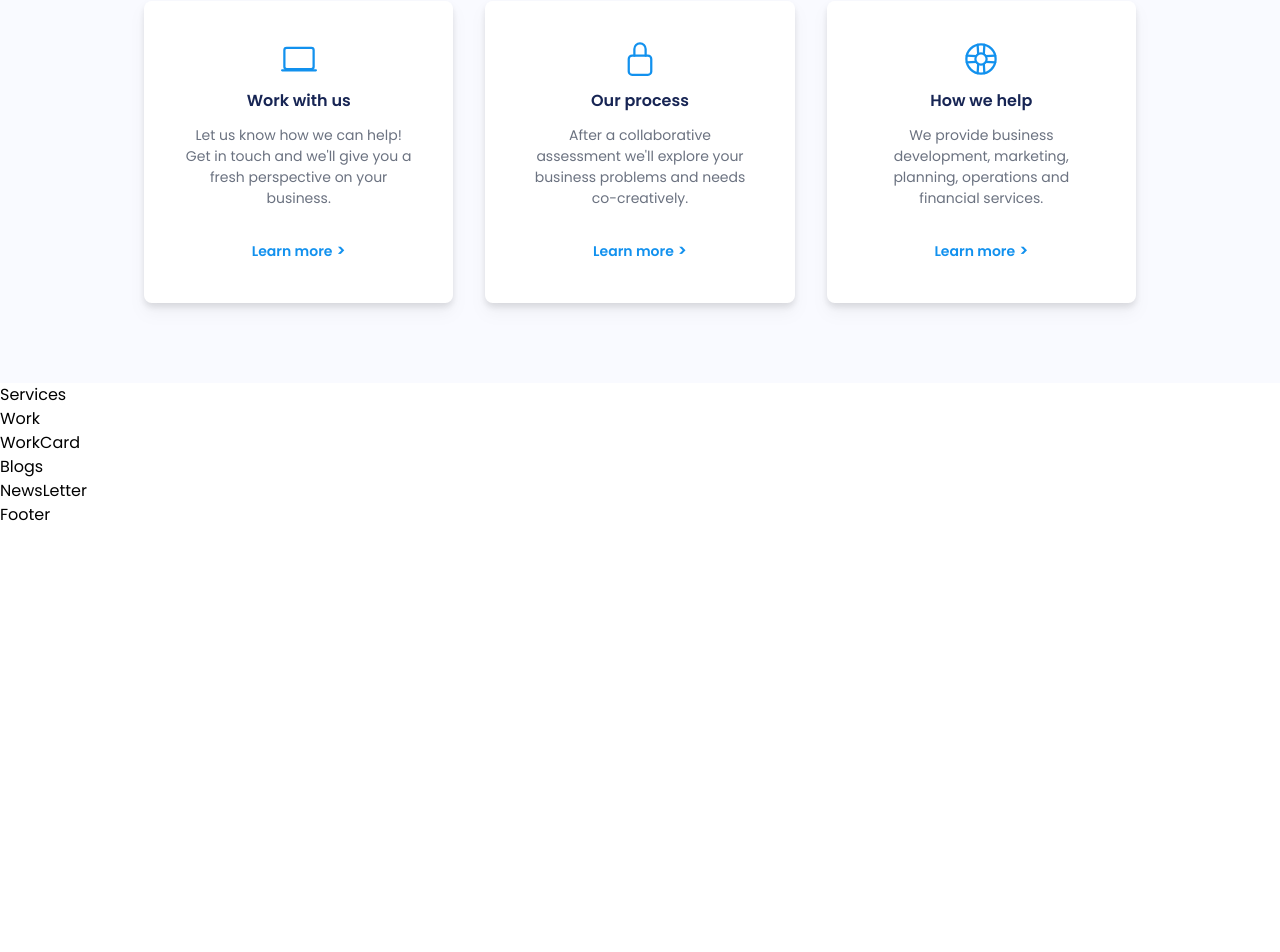
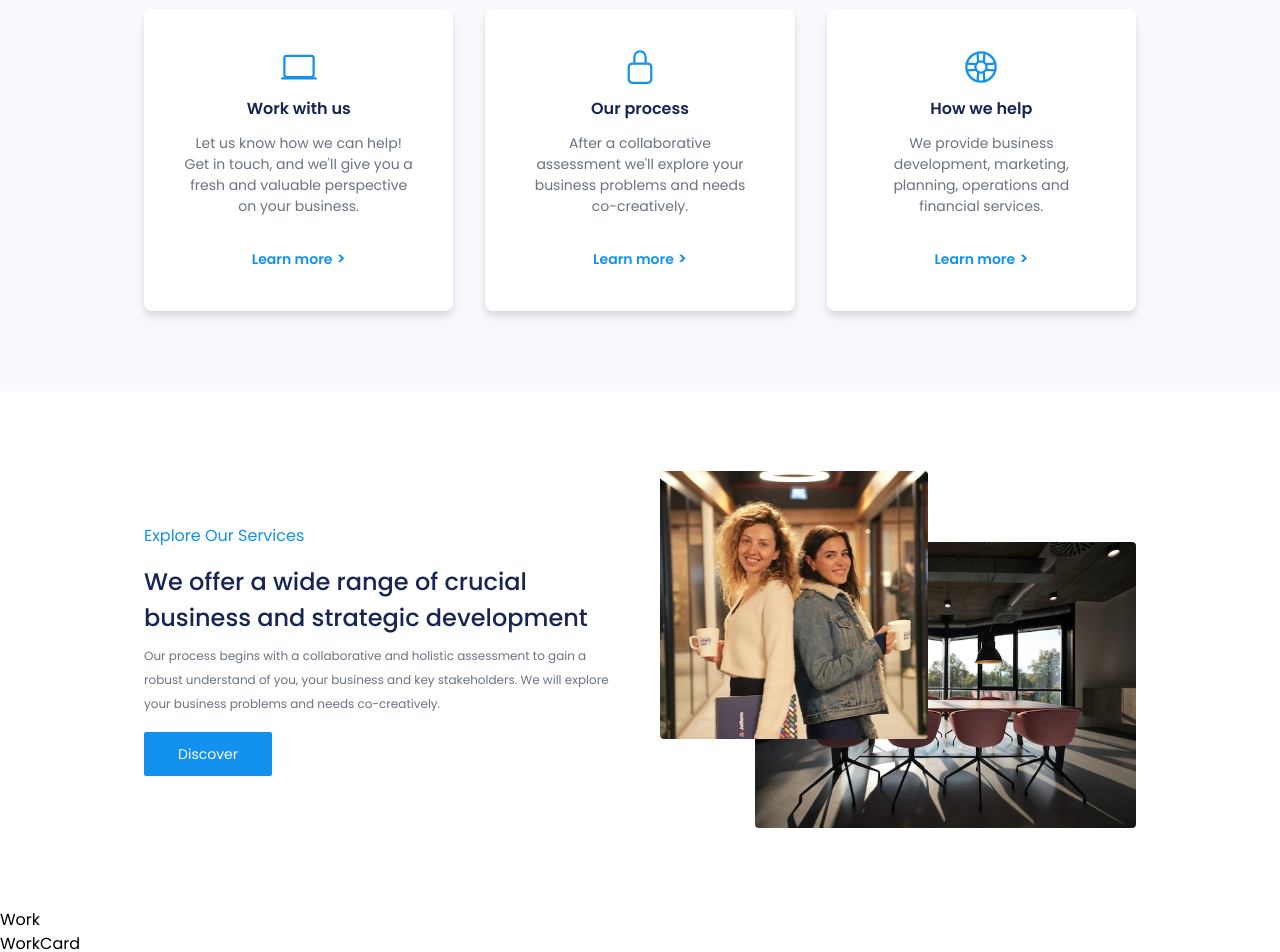
Before and after one commit to moiz-rasheed/business-site, a React (Vite) app: page / in a window 1280 px wide. Shown: the part 1500-2452 px from the top of the page. Before the commit the page ends 2027 px from the top, so only its background shows below. Built offline with nearby package versions, Linux system fonts and the light colour scheme.

Commit message:
Services Completed

```diff
--- a/src/components/AboutUsSection/AboutUs.jsx
+++ b/src/components/AboutUsSection/AboutUs.jsx
@@ -9,7 +9,7 @@ function AboutUs() {
       icon: "laptop-outline",
       title: "Work with us",
       description:
-        "Let us know how we can help! Get in touch and we'll give you a fresh perspective on your business.",
+        "Let us know how we can help! Get in touch, and we'll give you a fresh and valuable perspective on your business.",
     },
     {
       icon: "lock-closed-outline",
@@ -62,7 +62,7 @@ function AboutUs() {
       <div className="py-14 lg:py-20 bg-[#f9faff]">
         <Container>
           <div className="flex flex-col items-center">
-            <p className="text-2xl font-medium text-center text-blue-950 max-w-xl px-4 sm:px-0">
+            <p className="text-2xl font-medium text-center leading-normal text-blue-950 max-w-xl px-4 sm:px-0">
               We match your unique business needs with our deep understanding of
               freelancer behaviour
             </p>
--- a/src/components/Button.jsx
+++ b/src/components/Button.jsx
@@ -2,7 +2,7 @@ import React from "react";
 
 function Button({ name = "Get Started" }) {
   return (
-    <button className="bg-[#1291ee] hover:bg-[#0f83d7] duration-200 px-6 py-3 rounded-sm text-sm text-white">
+    <button className="bg-[#1291ee] hover:bg-[#0f83d7] min-w-[8rem] duration-200 px-6 py-3 rounded-sm text-sm text-white">
       {name}
     </button>
   );
--- a/src/components/ServicesSection/Services.jsx
+++ b/src/components/ServicesSection/Services.jsx
@@ -1,7 +1,47 @@
 import React from "react";
+import { Button, Container } from "../index";
+import Image3 from "../../assets/Image3.jpg";
+import Image4 from "../../assets/Image4.jpg";
 
 function Services() {
-  return <div>Services</div>;
+  return (
+    <div>
+      <Container>
+        <div className="grid grid-cols-1 md:grid-cols-2 gap-10 py-14 lg:py-20">
+          <div className="flex flex-col justify-center gap-4 text-center md:text-start">
+            <p className="text-[#1291ee]">Explore Our Services</p>
+            <div>
+              <h4 className="text-2xl font-medium leading-normal mb-2 mx-6 md:mx-0 text-blue-950">
+                We offer a wide range of crucial business and strategic
+                development
+              </h4>
+              <p className="text-gray-500 text-xs leading-loose mx-6 md:mx-0">
+                Our process begins with a collaborative and holistic assessment
+                to gain a robust understand of you, your business and key
+                stakeholders. We will explore your business problems and needs
+                co-creatively.
+              </p>
+            </div>
+            <div>
+              <Button name="Discover" />
+            </div>
+          </div>
+          <div className="relative flex items-end justify-end mx-10 sm:mx-24 md:mx-0">
+            <img
+              src={Image3}
+              alt="Image"
+              className="h-[75%] aspect-[1/1] object-cover absolute top-0 left-0 rounded"
+            />
+            <img
+              src={Image4}
+              alt="Image"
+              className="h-[80%] aspect-[4/3] object-cover rounded"
+            />
+          </div>
+        </div>
+      </Container>
+    </div>
+  );
 }
 
 export default Services;
```
